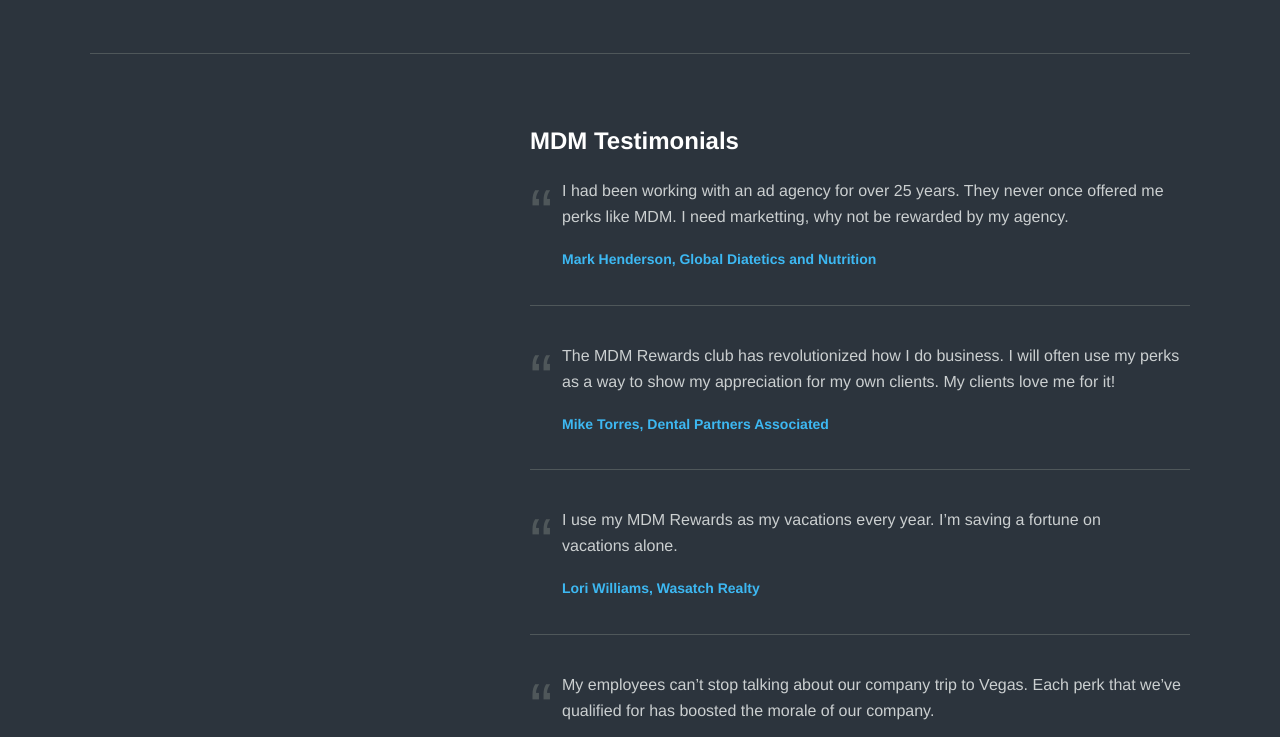
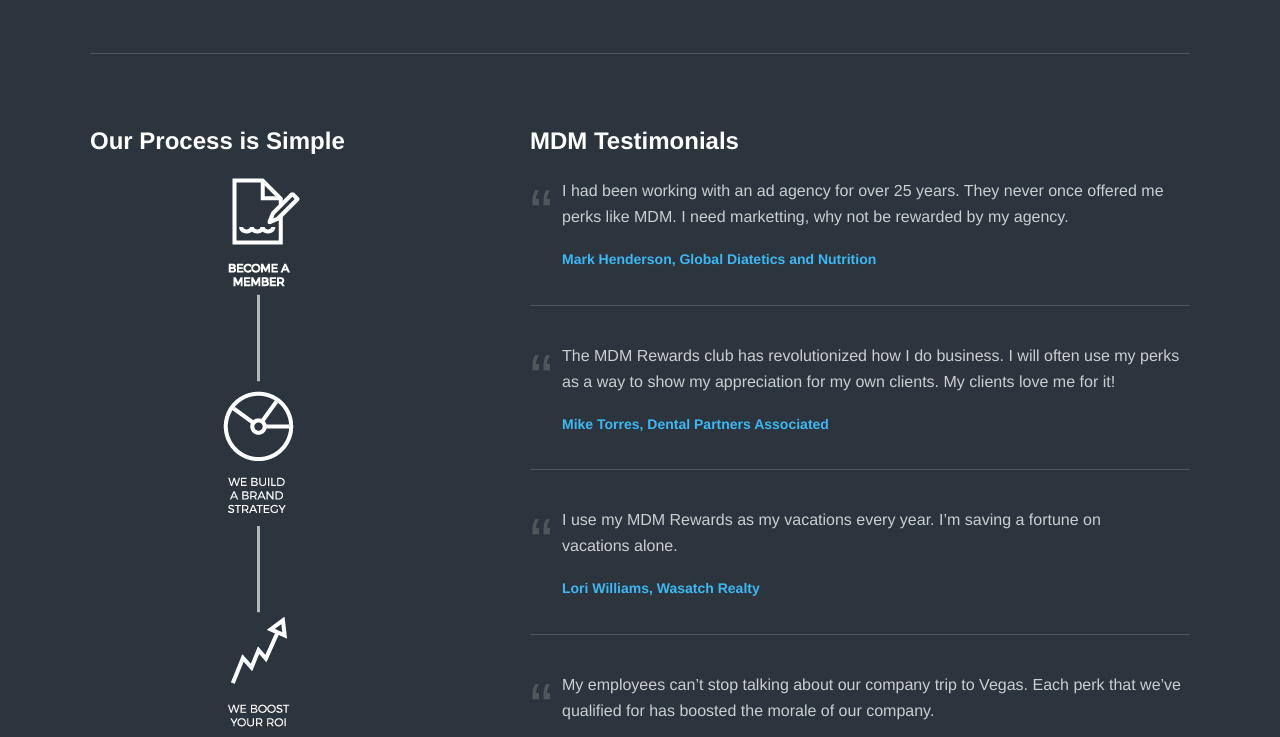
Before and after one commit to thefomosapien/mdmPerks, a plain HTML site: page Public/index.html in a window 1280 px wide. Shown: the part 2381-3118 px from the top of the page. Drawn offline with nearby package versions, Linux system fonts and the light colour scheme.

Commit message:
new changes

```diff
--- a/Public/index.html
+++ b/Public/index.html
@@ -244,15 +244,16 @@
 
 
         		<!-- Author Bio -->
-        		<!--<div class="third left author">
-        			<h3>About The Author</h3>
-        			<h5>Mr Johnathan Authorberry</h5>
+        		<div class="third left author">
+        			<h3>Our Process is Simple</h3>
+					<img src="img\MDM_web_icons_vertical_white.png" style="padding-left:35%"/>
+        			<!--<h5>Mr Johnathan Authorberry</h5>
         			<h6>Published Author</h6>
         			<p>Etiam porta sem malesuada magna mollis euismod. Maecenas sed diam eget risus varius blandit sit amet non magna.</p>
         			<p>Nullam quis risus eget urna mollis ornare vel eu leo Praesent commodo cursus magna, ligula porta felis euismod semper.l nisl consectetur etonec ullamcorper nulla non metus auctor fringilla. Nullam quis risus eget urna mollis ornare vel eu leo. Vestibulum id ligula porta felis euismod semper. Morbi leo risus, porta ac consectetur ac, vestibulum at eros. Maecenas faucibus mollis interdum.</p>
         			<p>Cum sociis natoque penatibus et magnis dis parturient montes, nascetur ridiculus mususce dapibus, tellus ac cursus commodo, tortor mauris condimentum nibh, ut fermentum massa justo sit amet risus.</p>
-        			<p><a href="#Your Link Here" class="btn blue">Download eBook <span>$8</span></a></p>
-        		</div>-->
+        			<p><a href="#Your Link Here" class="btn blue">Download eBook <span>$8</span></a></p>-->
+        		</div>
 
 
 
```
Also changed, not shown: Public/img/MDM_web_icons_vertical_white.png (added).
